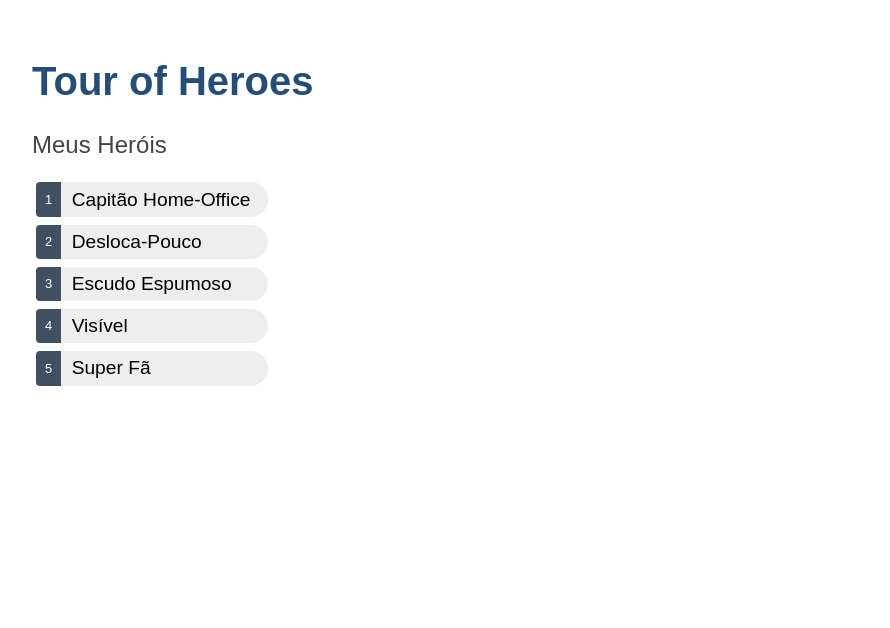
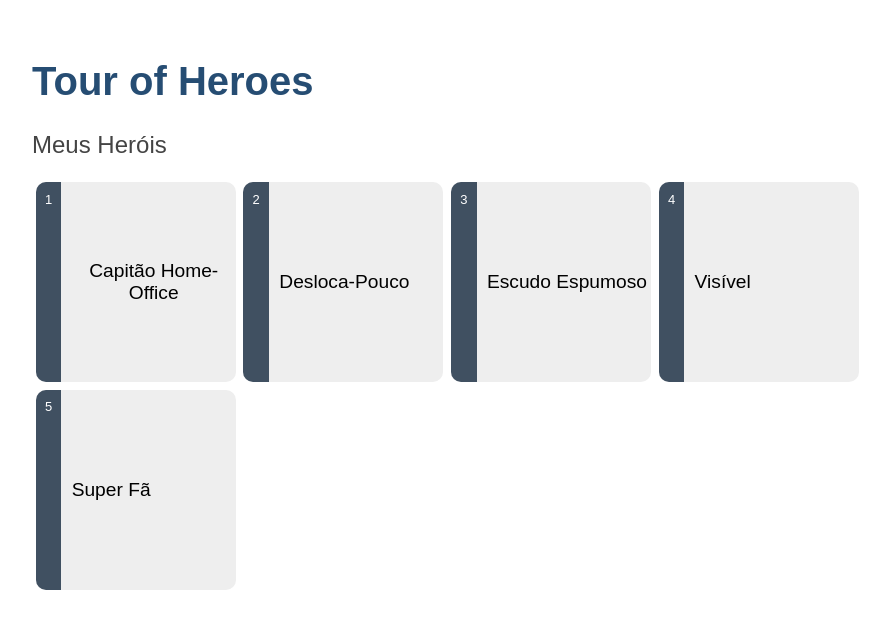
Before and after one commit to Al3x1sCS/TourOfHeroes, an Angular app: page / in a window 1280 px wide. Shown: the top 628 px of the page, without its empty margins (108-998 px from the left). Built offline with nearby package versions, Linux system fonts and the light colour scheme.

Commit message:
fix: ajustando layout

```diff
--- a/src/app/heroes/heroes.component.css
+++ b/src/app/heroes/heroes.component.css
@@ -1,9 +1,24 @@
-/* HeroesComponent's private CSS styles */
+.main {
+  display: flex;
+  justify-content: space-between;
+  gap: 20px; /* Espaçamento entre os elementos */
+}
+
+.lista-heroes {
+  width: 775px; /* Largura da lista */
+  display: flex;
+}
+
+.info-heroes {
+  flex-grow: 1; /* O info-heroes vai ocupar o espaço restante */
+}
+
 .heroes {
   margin: 0 0 2em 0;
   list-style-type: none;
   padding: 0;
-    width: 15em;
+  display: flex; /* Exibe os itens da lista em linha */
+  flex-wrap: wrap; /* Permite que os itens quebrem linha, se necessário */
 }
 
 .heroes li {
@@ -11,23 +26,22 @@
 }
 
 .heroes button {
+  display: flex;
   flex: 1;
   cursor: pointer;
   position: relative;
-    left: 0;
   background-color: #EEE;
   margin: .2em;
   padding: 0;
-    border-radius: 20px;
-    display: flex;
+  border-radius: 10px;
   align-items: stretch;
-    height: 1.8em;
+  height: 200px;
+  width: 200px;
 }
 
 .heroes button:hover {
   color: #2c3a41;
   background-color: #e6e6e6;
-    left: .1em;
 }
 
 .heroes button:active {
@@ -40,16 +54,6 @@
   color: white;
 }
 
-  .heroes button.selected:hover {
-    background-color: #505050;
-    color: white;
-  }
-
-  .heroes button.selected:active {
-    background-color: black;
-    color: white;
-  }
-
 .heroes .badge {
   display: inline-block;
   font-size: small;
@@ -58,7 +62,7 @@
   background-color: #405061;
   line-height: 1em;
   margin-right: .8em;
-    border-radius: 4px 0 0 4px;
+  border-radius: 10px 0 0 10px;
 }
 
 .heroes .name {
```
Lines whose indentation alone changed are shown as unchanged.
